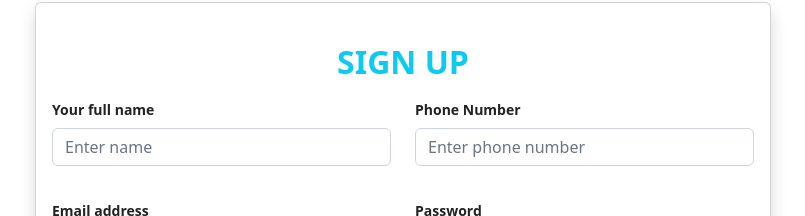
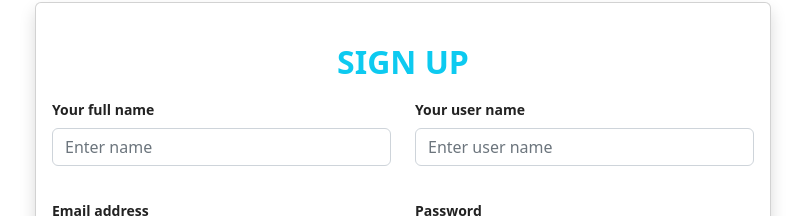
Before and after one commit to NadaS2003/Expense_Project, a React (Create React App) app in the folder Frontend/: page / in a window 1280 px wide. Both pictures are taken after a click on the element "Sign Up". Shown: the part 194-410 px from the top of the page, without its empty margins (237-1042 px from the left). Built offline with nearby package versions, Linux system fonts and the light colour scheme.

Commit message:
Update Auth.js

```diff
--- a/Frontend/src/Auth.js
+++ b/Frontend/src/Auth.js
@@ -9,7 +9,28 @@ import {
   Card,
   Form,
 } from "react-bootstrap";
+import {useDispatch} from 'react-redux';
+import  {useFormik} from ' formik';
+import {loginUserAction} from "../../redux/slices/users/usersSlices"
 
+
+
+const login = ()=>{
+  //dispatch
+    // eslint-disable-next-line react-hooks/rules-of-hooks
+    const dispatch = useDispatch();
+  // eslint-disable-next-line react-hooks/rules-of-hooks
+  const formik = useFormik({
+    initialValues:{
+      email: "",
+      password: "",
+    },
+    onSubmit: values =>{
+      dispatch(loginUserAction(values));
+    }
+  })
+}
+// eslint-disable-next-line import/no-anonymous-default-export
 export default function () {
   let [authMode, setAuthMode] = useState("signin")
 
@@ -93,12 +114,12 @@ export default function () {
                     <Form.Group
                       as={Col}
                       className="mb-3"
-                      controlId="formPhoneNumber"
+                      controlId="formUserName"
                     >
-                      <Form.Label>Phone Number</Form.Label>
+                      <Form.Label>Your user name</Form.Label>
                       <Form.Control
-                        type="number"
-                        placeholder="Enter phone number"
+                        type="text"
+                        placeholder="Enter user name"
                       />
                     </Form.Group>
                   </Row>
```
